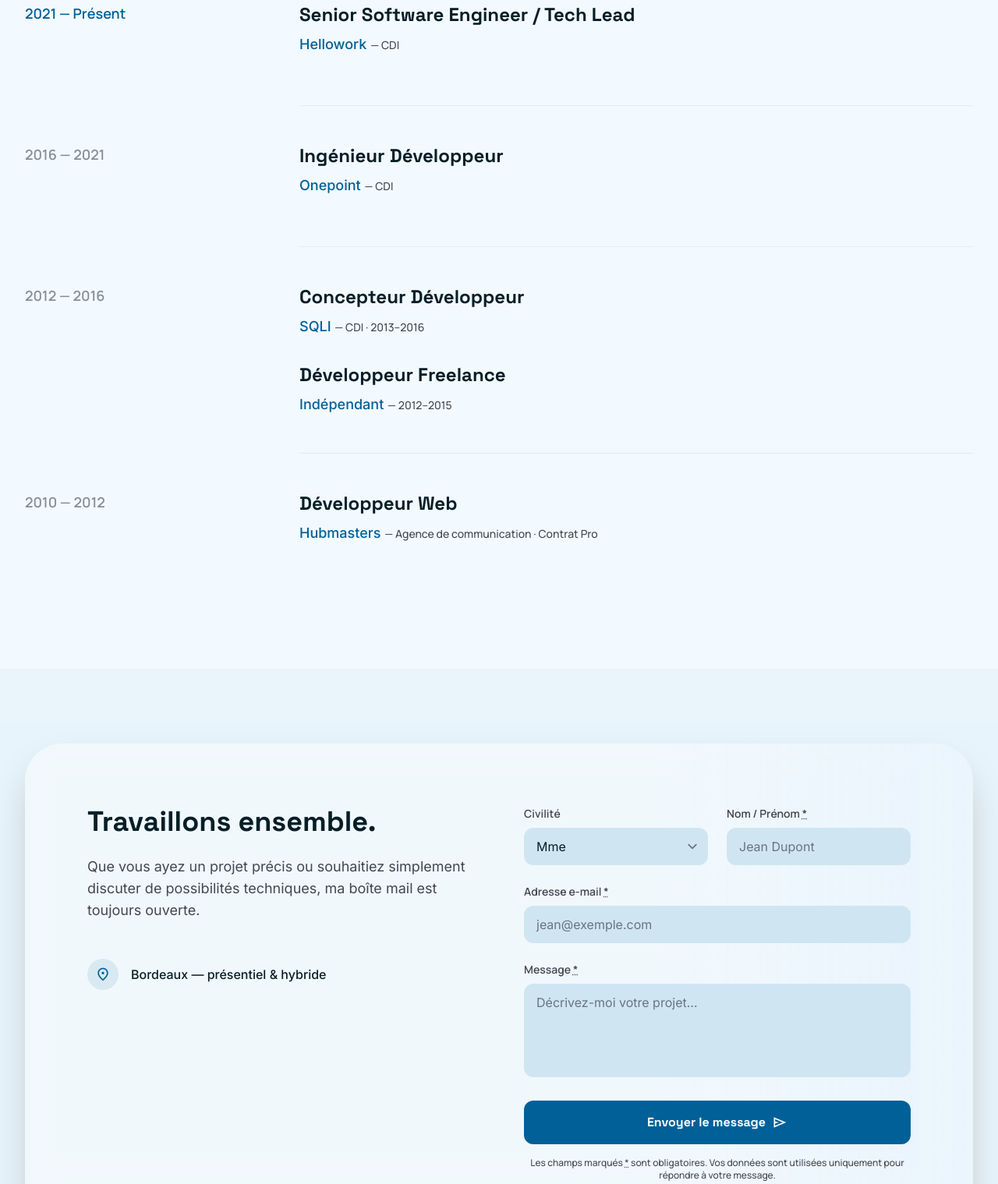
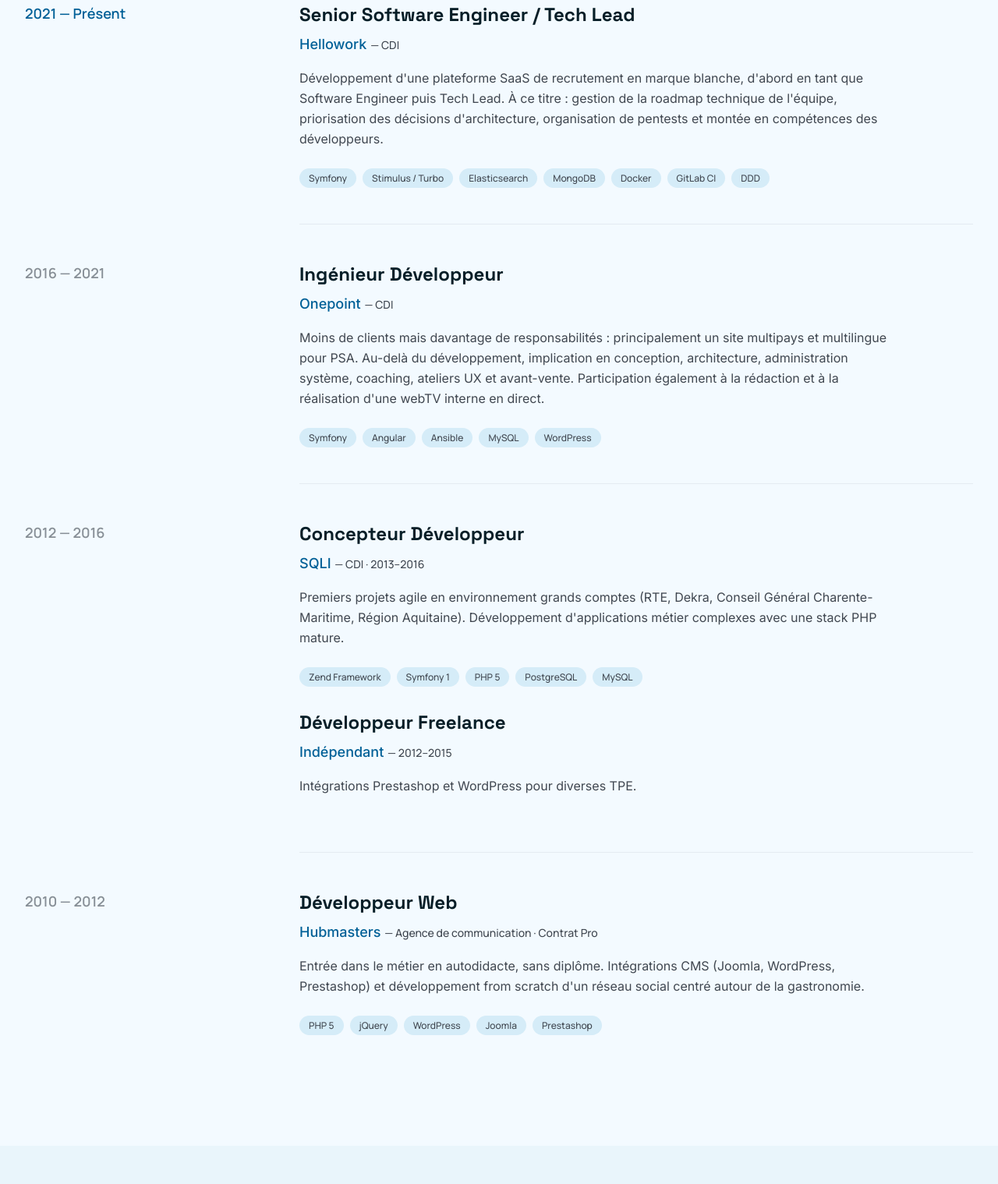
Before and after one commit to robinos33/site-perso, a plain HTML site: page index.html in a window 1280 px wide. Shown: the part 1869-3388 px from the top of the page at 78% size. Drawn offline with nearby package versions, Linux system fonts and the light colour scheme.

Commit message:
Add experience content and descriptions

```diff
--- a/index.html
+++ b/index.html
@@ -395,6 +395,18 @@
               <a href="https://www.hellowork-group.com" target="_blank" rel="noopener noreferrer" class="hover:underline underline-offset-4">Hellowork<span class="sr-only"> (nouvel onglet)</span></a>
               <span class="text-sm font-label text-on-surface-variant font-normal">— CDI</span>
             </p>
+            <p class="text-on-surface-variant leading-relaxed max-w-3xl mb-6">
+              Développement d'une plateforme SaaS de recrutement en marque blanche, d'abord en tant que Software Engineer puis Tech Lead. À ce titre : gestion de la roadmap technique de l'équipe, priorisation des décisions d'architecture, organisation de pentests et montée en compétences des développeurs.
+            </p>
+            <ul class="flex flex-wrap gap-2 list-none m-0 p-0" aria-label="Technologies utilisées">
+              <li><span class="bg-surface-container-high text-on-surface-variant px-3 py-1 rounded-full text-xs font-label">Symfony</span></li>
+              <li><span class="bg-surface-container-high text-on-surface-variant px-3 py-1 rounded-full text-xs font-label">Stimulus / Turbo</span></li>
+              <li><span class="bg-surface-container-high text-on-surface-variant px-3 py-1 rounded-full text-xs font-label">Elasticsearch</span></li>
+              <li><span class="bg-surface-container-high text-on-surface-variant px-3 py-1 rounded-full text-xs font-label">MongoDB</span></li>
+              <li><span class="bg-surface-container-high text-on-surface-variant px-3 py-1 rounded-full text-xs font-label">Docker</span></li>
+              <li><span class="bg-surface-container-high text-on-surface-variant px-3 py-1 rounded-full text-xs font-label">GitLab CI</span></li>
+              <li><span class="bg-surface-container-high text-on-surface-variant px-3 py-1 rounded-full text-xs font-label">DDD</span></li>
+            </ul>
           </div>
         </li>
 
@@ -411,6 +423,16 @@
               <a href="https://www.groupeonepoint.com" target="_blank" rel="noopener noreferrer" class="hover:underline underline-offset-4">Onepoint<span class="sr-only"> (nouvel onglet)</span></a>
               <span class="text-sm font-label text-on-surface-variant font-normal">— CDI</span>
             </p>
+            <p class="text-on-surface-variant leading-relaxed max-w-3xl mb-6">
+              Moins de clients mais davantage de responsabilités : principalement un site multipays et multilingue pour PSA. Au-delà du développement, implication en conception, architecture, administration système, coaching, ateliers UX et avant-vente. Participation également à la rédaction et à la réalisation d'une webTV interne en direct.
+            </p>
+            <ul class="flex flex-wrap gap-2 list-none m-0 p-0" aria-label="Technologies utilisées">
+              <li><span class="bg-surface-container-high text-on-surface-variant px-3 py-1 rounded-full text-xs font-label">Symfony</span></li>
+              <li><span class="bg-surface-container-high text-on-surface-variant px-3 py-1 rounded-full text-xs font-label">Angular</span></li>
+              <li><span class="bg-surface-container-high text-on-surface-variant px-3 py-1 rounded-full text-xs font-label">Ansible</span></li>
+              <li><span class="bg-surface-container-high text-on-surface-variant px-3 py-1 rounded-full text-xs font-label">MySQL</span></li>
+              <li><span class="bg-surface-container-high text-on-surface-variant px-3 py-1 rounded-full text-xs font-label">WordPress</span></li>
+            </ul>
           </div>
         </li>
 
@@ -425,15 +447,28 @@
             <!-- SQLI -->
             <div>
               <h3 class="text-2xl font-headline font-bold text-on-surface mb-2">Concepteur Développeur</h3>
-              <p class="text-lg font-medium text-primary">
+              <p class="text-lg font-medium text-primary mb-4">
                 <a href="https://www.sqli.com" target="_blank" rel="noopener noreferrer" class="hover:underline underline-offset-4">SQLI<span class="sr-only"> (nouvel onglet)</span></a>
                 <span class="text-sm font-label text-on-surface-variant font-normal">— CDI · 2013–2016</span>
               </p>
+              <p class="text-on-surface-variant leading-relaxed max-w-3xl mb-6">
+                Premiers projets agile en environnement grands comptes (RTE, Dekra, Conseil Général Charente-Maritime, Région Aquitaine). Développement d'applications métier complexes avec une stack PHP mature.
+              </p>
+              <ul class="flex flex-wrap gap-2 list-none m-0 p-0" aria-label="Technologies utilisées">
+                <li><span class="bg-surface-container-high text-on-surface-variant px-3 py-1 rounded-full text-xs font-label">Zend Framework</span></li>
+                <li><span class="bg-surface-container-high text-on-surface-variant px-3 py-1 rounded-full text-xs font-label">Symfony 1</span></li>
+                <li><span class="bg-surface-container-high text-on-surface-variant px-3 py-1 rounded-full text-xs font-label">PHP 5</span></li>
+                <li><span class="bg-surface-container-high text-on-surface-variant px-3 py-1 rounded-full text-xs font-label">PostgreSQL</span></li>
+                <li><span class="bg-surface-container-high text-on-surface-variant px-3 py-1 rounded-full text-xs font-label">MySQL</span></li>
+              </ul>
             </div>
             <!-- Freelance -->
             <div>
               <h3 class="text-2xl font-headline font-bold text-on-surface mb-2">Développeur Freelance</h3>
-              <p class="text-lg font-medium text-primary">Indépendant <span class="text-sm font-label text-on-surface-variant font-normal">— 2012–2015</span></p>
+              <p class="text-lg font-medium text-primary mb-4">Indépendant <span class="text-sm font-label text-on-surface-variant font-normal">— 2012–2015</span></p>
+              <p class="text-on-surface-variant leading-relaxed max-w-3xl mb-6">
+                Intégrations Prestashop et WordPress pour diverses TPE.
+              </p>
             </div>
           </div>
         </li>
@@ -448,6 +483,16 @@
           <div class="md:w-3/4 pb-12">
             <h3 class="text-2xl font-headline font-bold text-on-surface mb-2">Développeur Web</h3>
             <p class="text-lg font-medium text-primary mb-4">Hubmasters <span class="text-sm font-label text-on-surface-variant font-normal">— Agence de communication · Contrat Pro</span></p>
+            <p class="text-on-surface-variant leading-relaxed max-w-3xl mb-6">
+              Entrée dans le métier en autodidacte, sans diplôme. Intégrations CMS (Joomla, WordPress, Prestashop) et développement from scratch d'un réseau social centré autour de la gastronomie.
+            </p>
+            <ul class="flex flex-wrap gap-2 list-none m-0 p-0" aria-label="Technologies utilisées">
+              <li><span class="bg-surface-container-high text-on-surface-variant px-3 py-1 rounded-full text-xs font-label">PHP 5</span></li>
+              <li><span class="bg-surface-container-high text-on-surface-variant px-3 py-1 rounded-full text-xs font-label">jQuery</span></li>
+              <li><span class="bg-surface-container-high text-on-surface-variant px-3 py-1 rounded-full text-xs font-label">WordPress</span></li>
+              <li><span class="bg-surface-container-high text-on-surface-variant px-3 py-1 rounded-full text-xs font-label">Joomla</span></li>
+              <li><span class="bg-surface-container-high text-on-surface-variant px-3 py-1 rounded-full text-xs font-label">Prestashop</span></li>
+            </ul>
           </div>
         </li>
 
```
